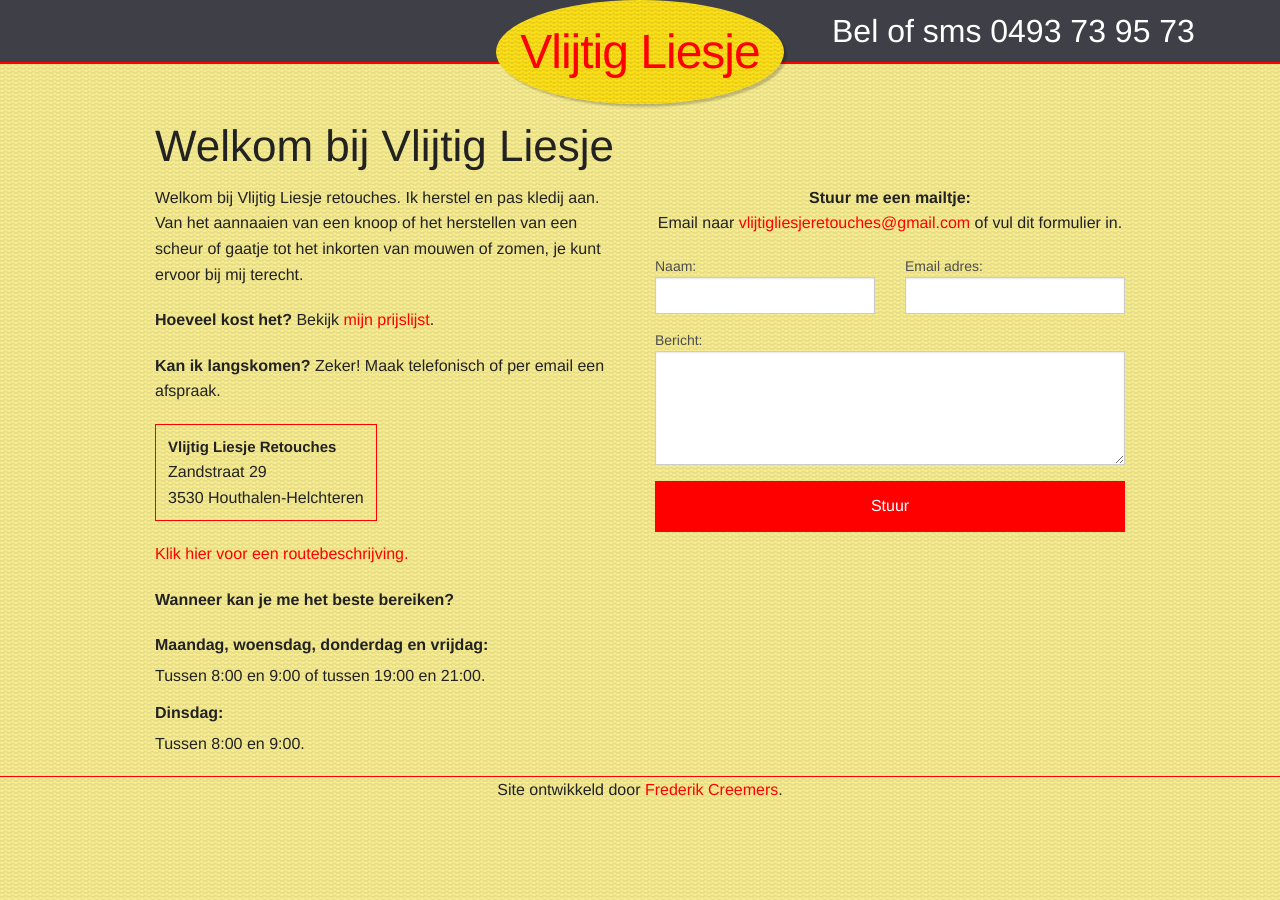
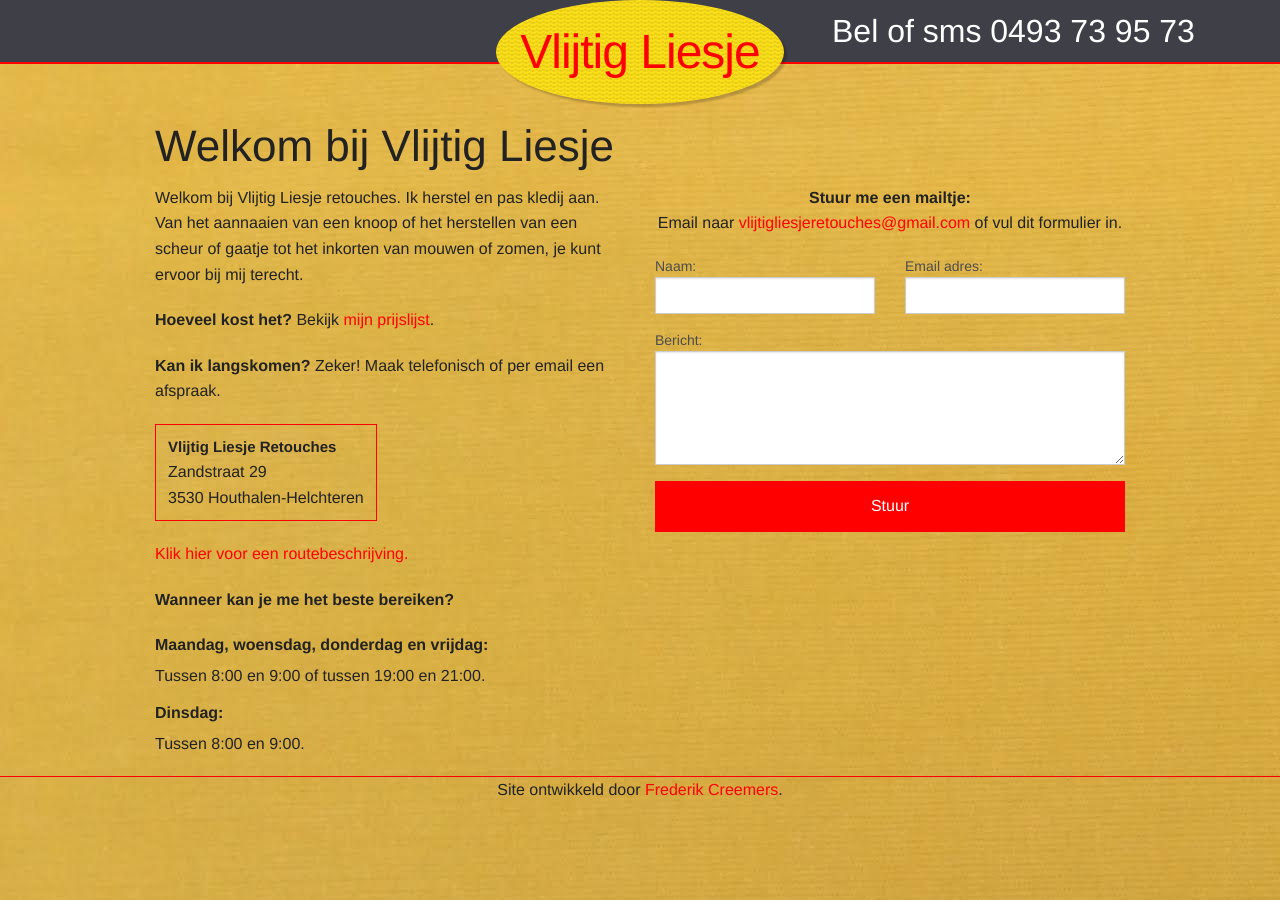
Before and after one commit to vlijtigliesje/vlijtigliesje.github.io, a Jekyll site: the page built from index.html, in a window 1280 px wide. Built offline with Jekyll 4.4.1, drawn with Linux system fonts in a browser that asks for light colours.

Commit message:
nieuwe achtergrond

```diff
--- a/_sass/_layout.scss
+++ b/_sass/_layout.scss
@@ -1,5 +1,5 @@
 body{
-  background-image:url('/img/stof2.png');
+  background-image:url('/img/stof3.jpeg');
   background-repeat: repeat;
 }
 
```
Also changed, not shown: img/stof3.jpeg (added).
